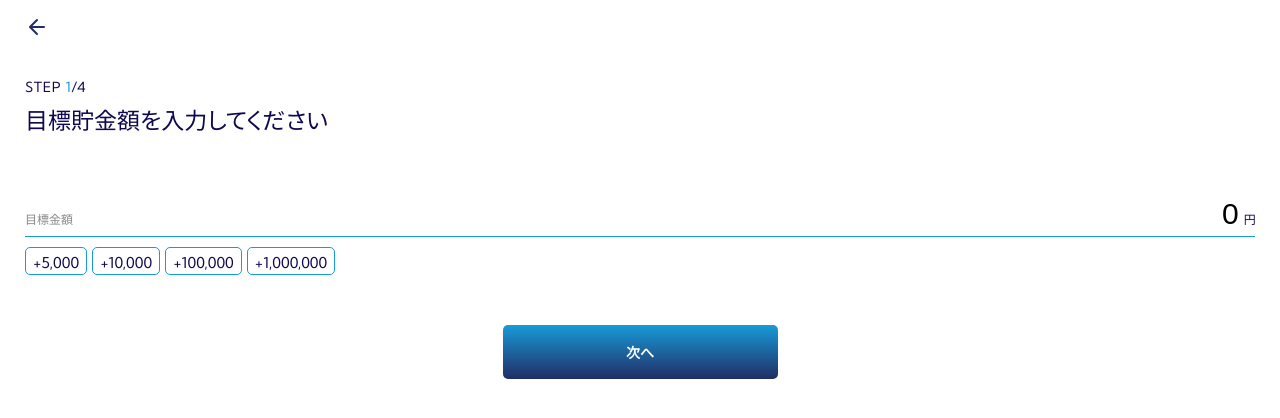
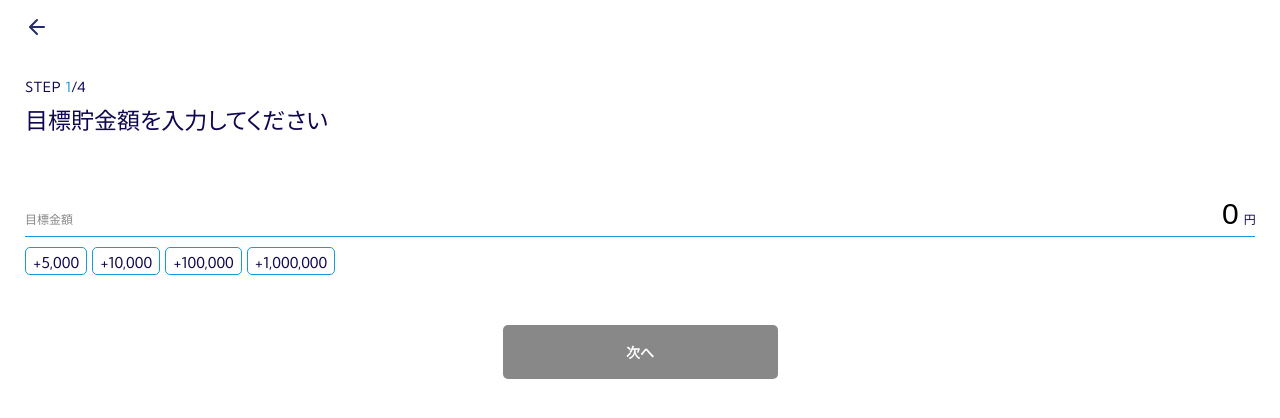
Before and after one commit to kazuhe/tameruzou, a React (Create React App) app: page /target-amount in a window 1280 px wide. Shown: the top 418 px of the page. Built offline with nearby package versions, Linux system fonts and the light colour scheme.

Commit message:
add : Button state management

```diff
--- a/src/components/button.tsx
+++ b/src/components/button.tsx
@@ -1,10 +1,10 @@
 import React, { FC } from 'react'
 
-import './button.scss'
+// Css
+import styles from '../styles/button.module.scss'
 
 type Props = {
   isDisabled?: boolean
-  color: 'high' | 'deep'
   text: string
   onClick(event: React.MouseEvent<HTMLButtonElement>): void
 }
@@ -12,7 +12,7 @@ type Props = {
 export const Button: FC<Props> = (props: Props) => {
   return (
     <button
-      className={'button -' + props.color}
+      className={props.isDisabled ? styles.disabled : styles.button}
       disabled={props.isDisabled || false}
       onClick={(e) => {
         props.onClick(e)
--- a/src/pages/home.tsx
+++ b/src/pages/home.tsx
@@ -26,7 +26,7 @@ export const Home: FC = () => {
         <HomeIcon />
       </div>
       <div className={styles.btn}>
-        <Button color="deep" text="Start" onClick={() => history.push('/target-amount')} />
+        <Button text="Start" onClick={() => history.push('/target-amount')} />
       </div>
     </div>
   )
--- a/src/pages/target-amount.tsx
+++ b/src/pages/target-amount.tsx
@@ -1,6 +1,10 @@
 // React API
 import React, { FC } from 'react'
 import { useHistory } from 'react-router-dom'
+
+// Redux Toolkit
+import { useSelector } from 'react-redux'
+import { RootState } from '../stores'
 
 // Original components
 import { Header } from '../components/header'
@@ -13,6 +17,7 @@ import styles from '../styles/target-amount.module.scss'
 
 export const TargetAmount: FC = () => {
   const history = useHistory()
+  const targetAmount = useSelector((state: RootState) => state.simulation.targetAmount.money)
 
   return (
     <div className={styles.targetAmount}>
@@ -22,7 +27,7 @@ export const TargetAmount: FC = () => {
         <InputMoneyContainer />
       </div>
       <div className={styles.btn}>
-        <Button color="deep" text="次へ" onClick={() => history.push('/term')} />
+        <Button text="次へ" isDisabled={targetAmount > 0 ? false : true} onClick={() => history.push('/term')} />
       </div>
     </div>
   )
--- a/src/pages/term.tsx
+++ b/src/pages/term.tsx
@@ -18,7 +18,7 @@ export const Term: FC = () => {
       <Header />
       <Step current={2} title="貯金の期間を選んでください"></Step>
       <div className={styles.btn}>
-        <Button color="deep" text="次へ" onClick={() => history.push('/target-amount')} />
+        <Button text="次へ" onClick={() => history.push('/target-amount')} />
       </div>
     </div>
   )
--- a/src/components/button.scss
+++ b/src/styles/button.module.scss
@@ -1,8 +1,10 @@
 @import '../styles/define';
 
 .button {
-  background-color: $deepGray;
+  /* ! */
+  background:linear-gradient($mainColor, $subColor);
   border-radius: 5px;
+  color: #fff;
   display: block;
   font-size: 1.4rem;
   font-weight: 700;
@@ -11,15 +13,9 @@
   max-width: 350px;
   padding: 17px 30px;
   width: 275px;
+}
 
-  &.-high {
-    background-color: #fff;
-    color: $mainColor;
-  }
-
-  &.-deep {
-    background:linear-gradient($mainColor, $subColor);
-    color: #fff;
-  }
-
+.disabled {
+  background: $deepGray;
+  composes: button;
 }
```
Also changed, not shown: .stylelintrc.js, 1 other file (tests, documents, lock files or other folders).
